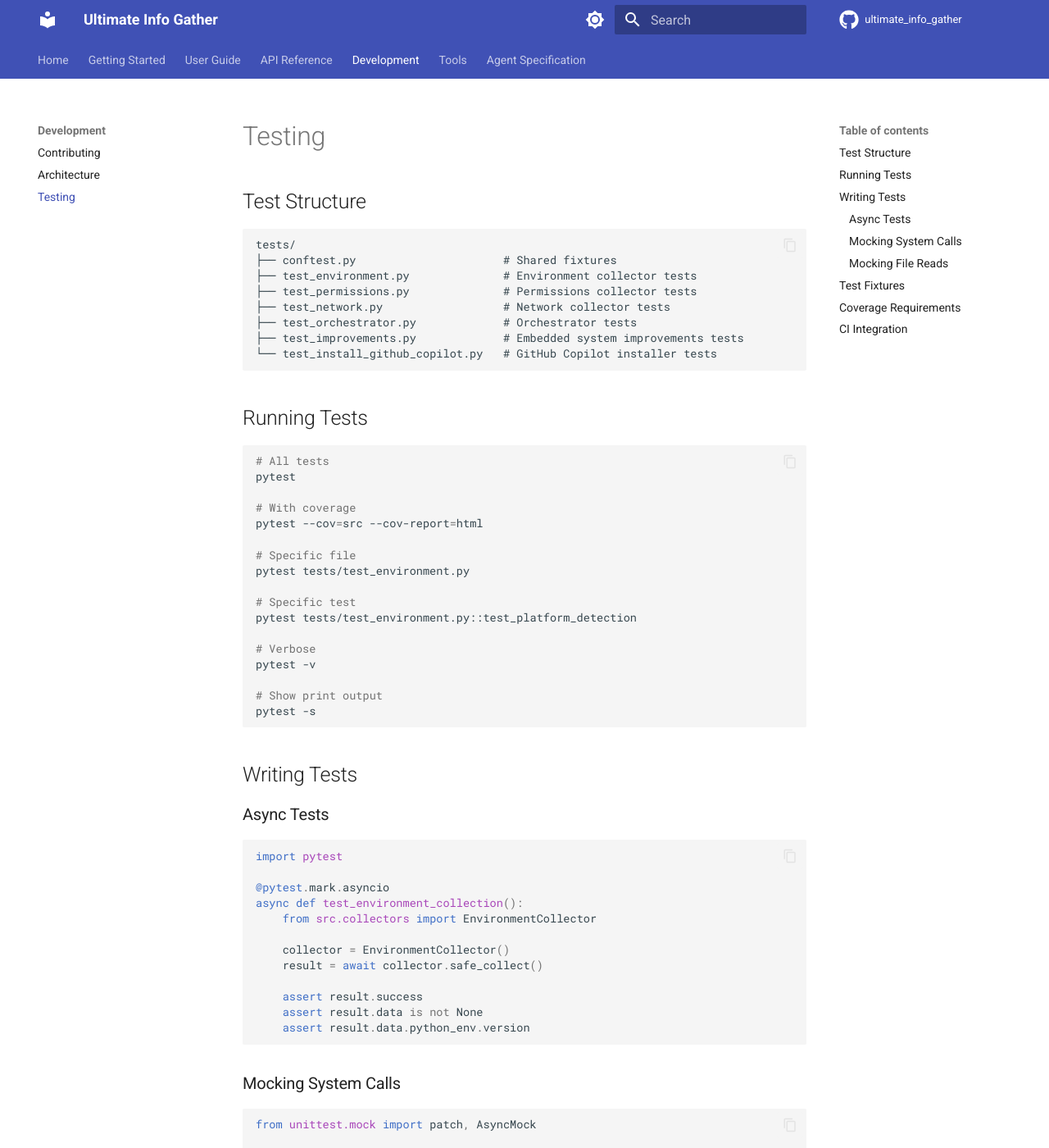
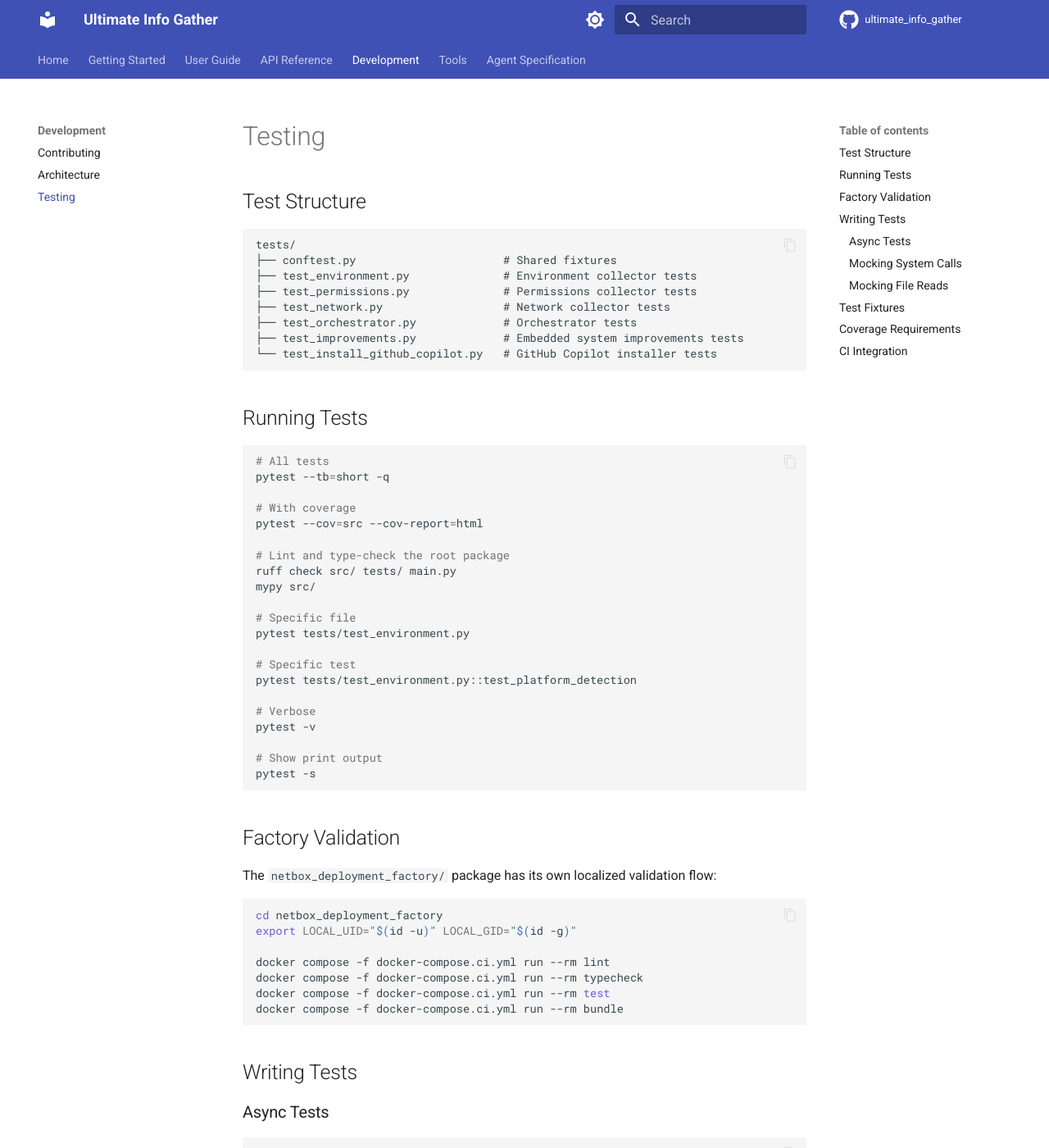
Before and after one commit to nullroute-commits/ultimate_info_gather, an MkDocs documentation site: the page built from docs/development/testing.md, in a window 1280 px wide and 1400 px high. Shown: the whole window at 82% size. Built offline with MkDocs 1.6.1 and Material for MkDocs 9.7.7, drawn with Linux system fonts in a browser that asks for light colours; comment, search, counter and statistics services are not loaded; the version menu is left out.

````diff
--- a/docs/development/testing.md
+++ b/docs/development/testing.md
@@ -17,10 +17,14 @@ tests/
 
 ```bash
 # All tests
-pytest
+pytest --tb=short -q
 
 # With coverage
 pytest --cov=src --cov-report=html
+
+# Lint and type-check the root package
+ruff check src/ tests/ main.py
+mypy src/
 
 # Specific file
 pytest tests/test_environment.py
@@ -33,6 +37,20 @@ pytest -v
 
 # Show print output
 pytest -s
+```
+
+## Factory Validation
+
+The `netbox_deployment_factory/` package has its own localized validation flow:
+
+```bash
+cd netbox_deployment_factory
+export LOCAL_UID="$(id -u)" LOCAL_GID="$(id -g)"
+
+docker compose -f docker-compose.ci.yml run --rm lint
+docker compose -f docker-compose.ci.yml run --rm typecheck
+docker compose -f docker-compose.ci.yml run --rm test
+docker compose -f docker-compose.ci.yml run --rm bundle
 ```
 
 ## Writing Tests
````
Also changed, not shown: README.md (+5 -5 lines), docs/agent.md (+1 -1 lines), docs/guide/hardware.md (+15 -0 lines), docs/guide/network.md (+4 -0 lines), docs/guide/reports.md (+7 -3 lines), netbox_deployment_factory/README.md (+20 -1 lines).
